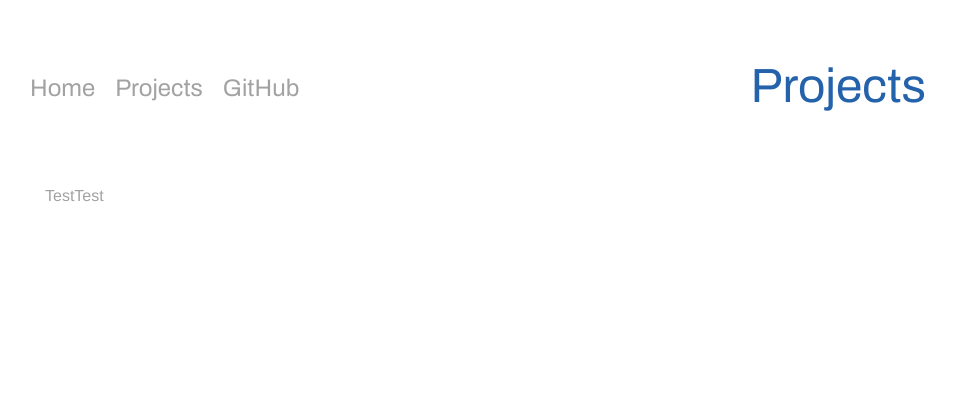
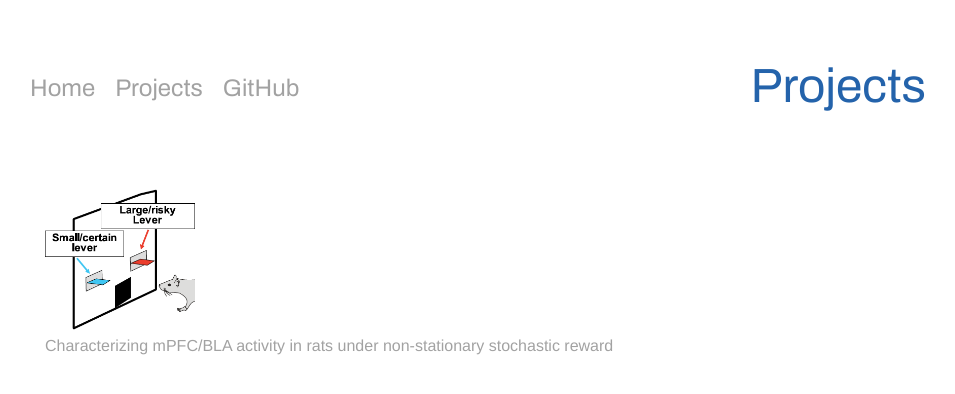
Before and after one commit to rfayyazi/rfayyazi.github.io, a Jekyll site: the page projects.html, which Jekyll copies as it is, in a window 1280 px wide. Shown: the top 394 px of the page, without its empty margins (162-1117 px from the left). Built offline with Jekyll 4.4.1, drawn with Linux system fonts in a browser that asks for light colours.

Commit message:
Update projects.html

```diff
--- a/projects.html
+++ b/projects.html
@@ -31,19 +31,14 @@
       <div class='content-wrapper'>
         <div class='projects-content-wrapper'>
           <tr>
-            <div class='project-title'>
-                     <a href='seamans_rat_MAB.html'>Test</a>
-<!--                 <a href='seamans_rat_MAB.html'>Characterizing mPFC/BLA activity in rats under non-stationary stochastic reward</a> -->
-            </div>
-<!--             <td valign='top'>
+            <td>
               <div class='project-pic'>
                  <img  src="img/rat_mab.png">
               </div>
-            </td> -->
-            <td valign='top'>
+            </td>
+            <td>
               <div class='project-title'>
-                     <a href='seamans_rat_MAB.html'>Test</a>
-<!--                 <a href='seamans_rat_MAB.html'>Characterizing mPFC/BLA activity in rats under non-stationary stochastic reward</a> -->
+                <a href='seamans_rat_MAB.html'>Characterizing mPFC/BLA activity in rats under non-stationary stochastic reward</a>
               </div>
             </td>
           </tr>
```
